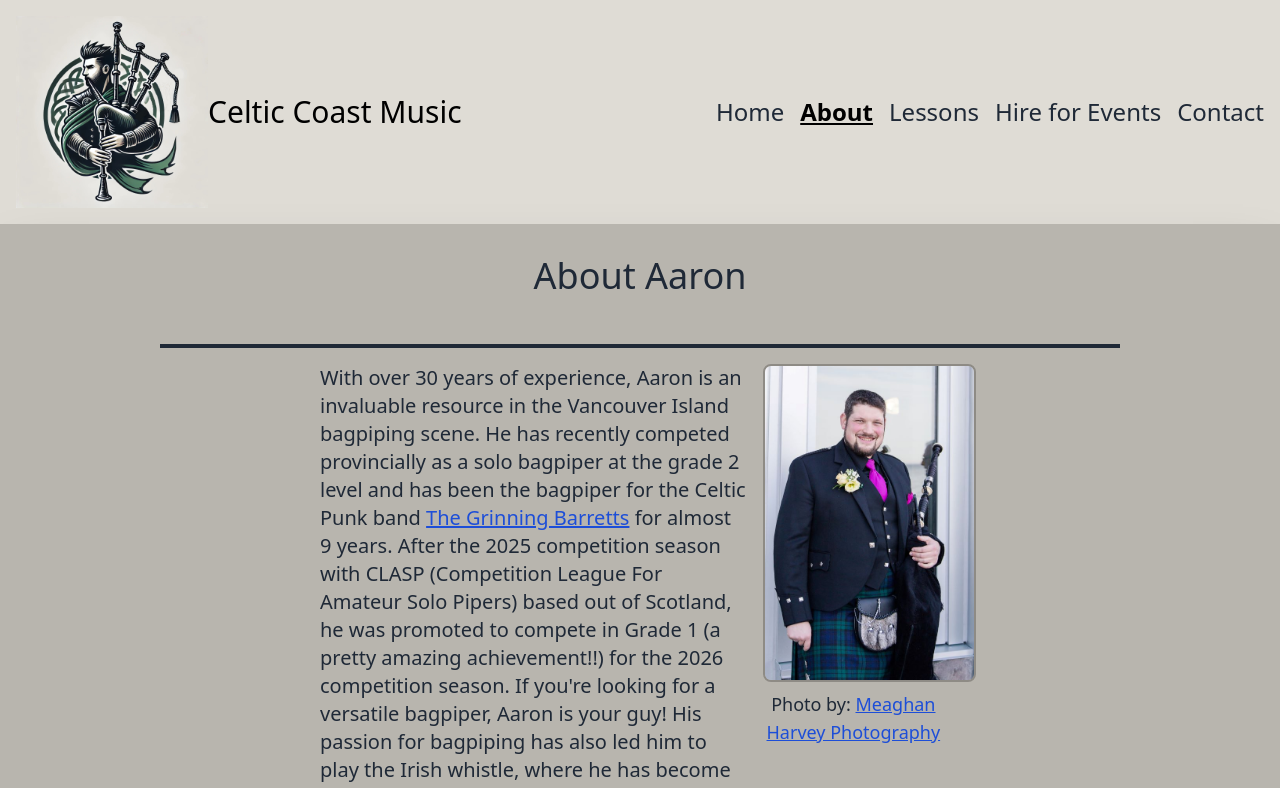
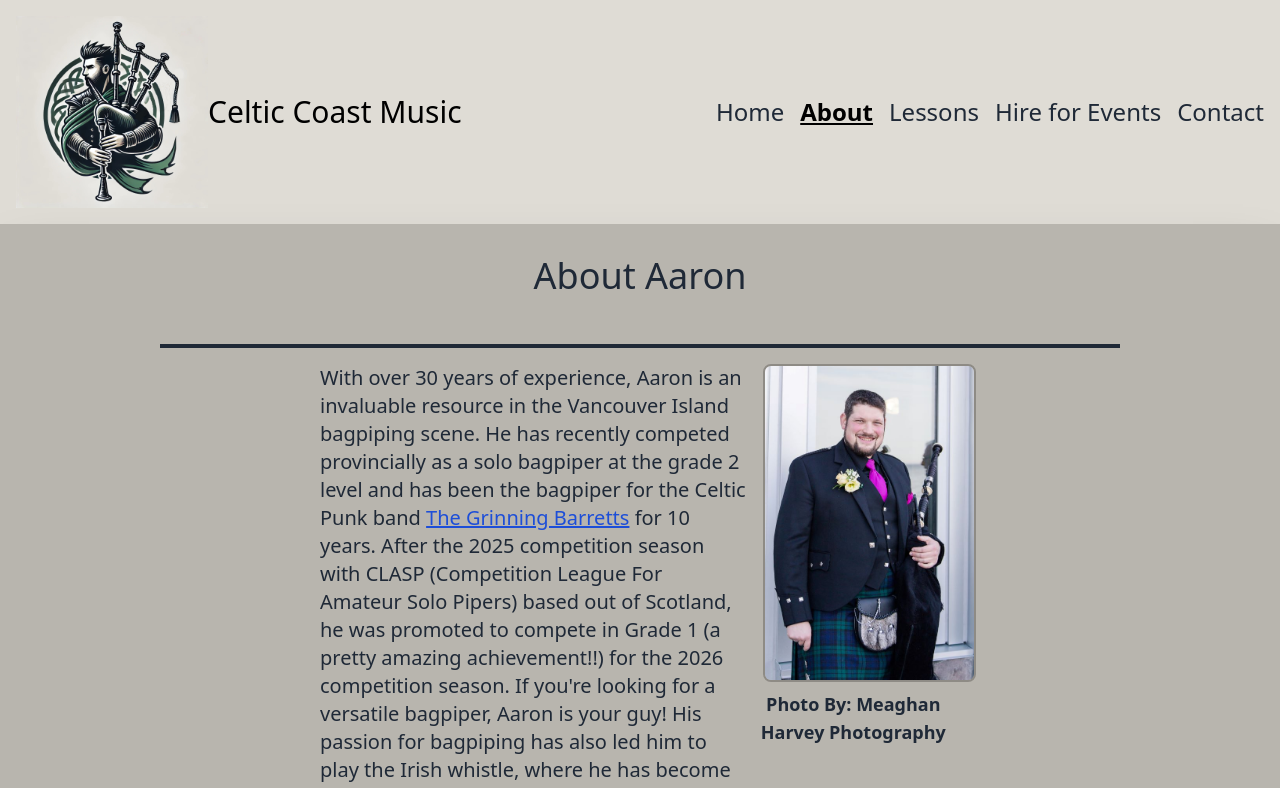
Before and after one commit to christinebergen/bagpipe-nextjs, a Next.js app: page /about in a window 1280 px wide. Shown: the top 788 px of the page. Built offline with nearby package versions, Linux system fonts and the light colour scheme.

Commit message:
update links

```diff
--- a/src/components/About.jsx
+++ b/src/components/About.jsx
@@ -27,17 +27,9 @@ const About = () => {
                   alt="Aaron dressed in a formal bagpiping outfit holding the great highland bagpipes"
                 />
                 <div className="text-center text-lg text-gray-800 dark:text-secondaryText mt-2">
-                  <p>
-                    Photo by:{" "}
-                    <a
-                      href="https://meaghanharveyphotography.com/nanaimo-wedding-photographer/"
-                      className="text-blue-700 dark:text-accentColor underline hover:font-bold"
-                      target="_blank"
-                      rel="noopener noreferrer"
-                    >
-                      Meaghan Harvey Photography
-                    </a>
-                  </p>
+                  <p className="text-center text-gray-800 dark:text-accentColor text-lg font-bold">
+                    Photo By: Meaghan Harvey Photography
+                  </p>{" "}
                 </div>
               </div>
               <p>
@@ -51,7 +43,7 @@ const About = () => {
                 >
                   The Grinning Barretts
                 </a>{" "}
-                for almost 9 years. After the 2025 competition season with CLASP
+                for 10 years. After the 2025 competition season with CLASP
                 (Competition League For Amateur Solo Pipers) based out of
                 Scotland, he was promoted to compete in Grade 1 (a pretty
                 amazing achievement!!) for the 2026 competition season. If
```
